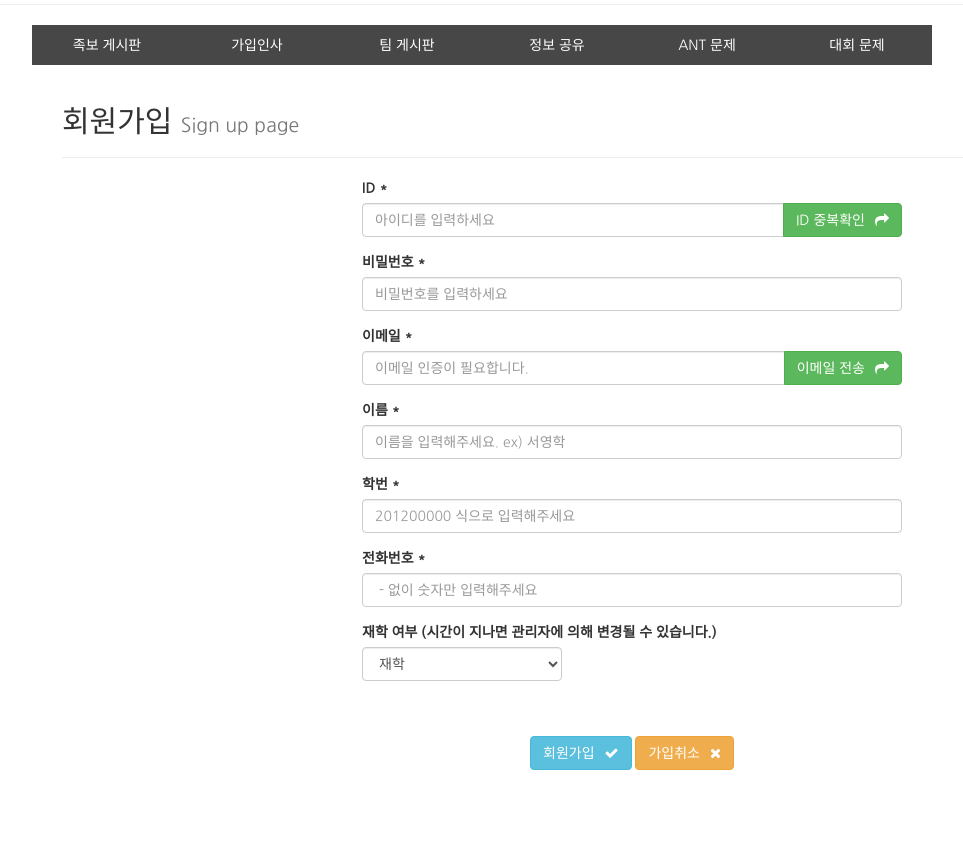
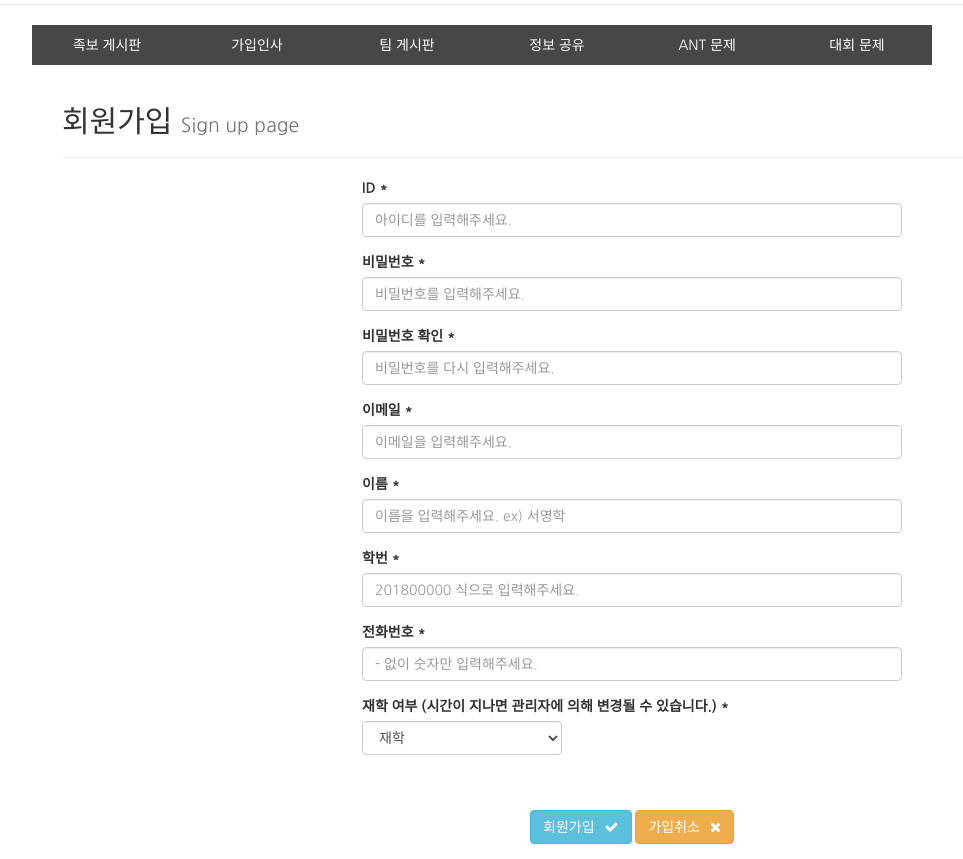
Before and after one commit to CNU-ANT/ANT-Cave, a Django app: page /signup/ in a window 1280 px wide. Shown: the part 315-1174 px from the top of the page, without its empty margins (8-971 px from the left). Before the commit the page ends 1085 px from the top, so only its background shows below. Run offline with Django 3.2, Linux system fonts and the light colour scheme; some libraries are stand-ins or nearby versions.

Commit message:
Signup template과 Form 수정 (#8)
* 회원가입 template과 form 수정, 팀게시판 모델링

```diff
--- a/ANTCave/urls.py
+++ b/ANTCave/urls.py
@@ -29,8 +29,8 @@ urlpatterns = [
     url(r'share/(?P<pk>\d+)/$', ant_site.share_detail_page, name='share_detail'),
     url(r'ant_algo/$', ant_site.ant_algo_page, name='ant_algo'),
     url(r'ant_algo/(?P<pk>\d+)/$', ant_site.ant_algo_detail_page, name='ant_algo_detail'),
-    url(r'compet_algo/$', ant_site.competition_algo_page, name='compet_algo'),
-    url(r'compet_algo/(?P<pk>\d+)/$', ant_site.competition_algo_detail_page, name='compet_algo_detail'),
+    url(r'compete_algo/$', ant_site.competition_algo_page, name='compete_algo'),
+    url(r'compete_algo/(?P<pk>\d+)/$', ant_site.competition_algo_detail_page, name='compete_algo_detail'),
     url(r'find/$', ant_site.find_id_page, name='find_id'),
     url(r'signup/$', ant_site.sign_up_page, name='sign_up'),
     url(r'login/$', ant_site.login_page, name='login'),
--- a/ant/forms.py
+++ b/ant/forms.py
@@ -8,12 +8,98 @@ class LoginForm(forms.Form):
 
 
 class SignupForm(forms.Form):
-    id = forms.CharField(max_length=20, required=True)
-    password = forms.CharField(max_length=20, required=True)
-    email = forms.EmailField(required=True)
-    name = forms.CharField(max_length=10)
-    num = forms.CharField(max_length=10)
-    phone = forms.CharField(max_length=15)
+    id = forms.CharField(
+        max_length=20,
+        label='ID',
+        widget=forms.TextInput(
+            attrs={'class':'form-control',
+                   'placeholder':'아이디를 입력해주세요.',
+                   'required':True,
+        }),
+        required=True,
+    )
+    password = forms.CharField(
+        max_length=20,
+        label='비밀번호',
+        widget=forms.PasswordInput(
+            attrs={'class':'form-control',
+                   'placeholder':'비밀번호를 입력해주세요.',
+                   'required': True,
+
+            }),
+        required=True,
+    )
+    password_confirm = forms.CharField(
+        max_length=20,
+        label='비밀번호 확인',
+        widget=forms.PasswordInput(
+            attrs={'class': 'form-control',
+                   'placeholder': '비밀번호를 다시 입력해주세요.',
+                   'required': True,
+
+                   }),
+        required=True,
+    )
+    email = forms.EmailField(
+        label='이메일',
+        widget=forms.EmailInput(
+            attrs={'class':'form-control',
+                   'placeholder':'이메일을 입력해주세요.',
+                   'required':True,
+            }),
+        required=True,
+    )
+    name = forms.CharField(
+        max_length=10,
+        label='이름',
+        widget=forms.TextInput(
+            attrs={'class':'form-control',
+                   'placeholder':'이름을 입력해주세요. ex) 서영학',
+                   'required': True,
+            }),
+        required=True,
+    )
+    num = forms.CharField(
+        max_length=10,
+        label='학번',
+        widget=forms.TextInput(
+            attrs={'class':'form-control',
+                   'placeholder':'201800000 식으로 입력해주세요.',
+                   'minlength': 9,
+                   'maxlength': 9,
+                   'required': True,
+            }),
+        required=True,
+    )
+    phone = forms.CharField(
+        max_length=15,
+        label='전화번호',
+        widget=forms.TextInput(
+            attrs={
+                'class': 'form-control',
+                'placeholder':'- 없이 숫자만 입력해주세요.',
+                'maxlength':15,
+                'minlength':10,
+                'required': True,
+            }),
+        required=True,
+    )
+    is_attend = forms.ChoiceField(
+        label='재학 여부 (시간이 지나면 관리자에 의해 변경될 수 있습니다.)',
+        widget=forms.Select(
+            attrs={
+                'class':'form-control',
+                'style':'width:200px;',
+                'required': True,
+            },
+        ),
+        choices=(
+            ('a', '재학',),
+            ('l', '휴학',),
+            ('g', '졸업',),
+        ),
+        required=True,
+    )
     # class Meta:
     #     model = UserInfo
     #     exclude = [
--- a/templates/group_list.html
+++ b/templates/group_list.html
@@ -6,7 +6,7 @@
             <li><a href="{% url 'team' %}">팀 게시판</a></li>
             <li><a href="{% url 'share' %}">정보 공유</a></li>
             <li><a href="{% url 'ant_algo' %}">ANT 문제</a></li>
-            <li><a href="{% url 'compet_algo' %}">대회 문제</a></li>
+            <li><a href="{% url 'compete_algo' %}">대회 문제</a></li>
         </ul>
     </nav>
 </div>
--- a/templates/signup.html
+++ b/templates/signup.html
@@ -3,64 +3,30 @@
 
     <article class="container">
         <div class="page-header">
-          <h2>회원가입 <small> Sign up page</small></h2>
+            <h2>회원가입
+                <small> Sign up page</small>
+            </h2>
         </div>
 
         <div class="col-md-6 col-md-offset-3">
-          <form role="form" method = "POST">
+            <form role="form" method="POST">
                 {% csrf_token %}
+                {% for input in form %}
                     <div class="form-group">
-        <label for="register_id">ID *</label>
-         <div class="input-group">
-        <input type="text" class="form-control" name="register_id" id = "register_id" placeholder="아이디를 입력하세요"required/>
-        <span class="input-group-btn">
-                  <button class="btn btn-success">ID 중복확인<i class="fa fa-mail-forward spaceLeft"></i></button>
-                </span>
+                        <label for="{{ input.id_for_label }}">{{ input.label }} *</label>
+                        {{ input }}
                     </div>
-             {% if id_err %}
-        <span>{{ id_err }}</span>
-        {% endif %}
-    </div>
-
-    <div class="form-group">
-        <label for="register_password">비밀번호 *</label>
-        <input type="password" class="form-control"  name="register_password" id="register_password" placeholder="비밀번호를 입력하세요"required/>
-    </div>
-
-      <div class="form-group">
-
-     <label for="register_email">이메일 *</label>
-          <div class="input-group">
-       <input type="email" class="form-control" name="register_email" id="register_email" placeholder="이메일 인증이 필요합니다."required/> {# 이메일 인증 필요 #}
-       <span class="input-group-btn">
-                  <button class="btn btn-success">이메일 전송<i class="fa fa-mail-forward spaceLeft"></i></button>
-                </span>
-          </div>
-      </div>
-      <div class="form-group">
-          <label for="register_name">이름 *</label><input type="text" class="form-control" name="register_name" id="register_name"  placeholder="이름을 입력해주세요. ex) 서영학"required></p>
-      </div>
-     <div class="form-group">
-          <label for="register_student_num">학번 *</label><input type="text" class="form-control" name="register_student_num" id="register_student_num" placeholder="201200000 식으로 입력해주세요"required></p>
-      </div>
-
-     <div class="form-group">
-          <label for="register_phone">전화번호 * </label><input type="tel" class="form-control" name="register_phone" id="register_phone" placeholder=" - 없이 숫자만 입력해주세요" required></p>
-      </div>
-<div class="form-group">
-    <label for="register_phone">재학 여부 (시간이 지나면 관리자에 의해 변경될 수 있습니다.)</label>
-   <select name="is_attend"  class="form-control" style="width: 200px;">
-        <option value="attend">재학</option>
-        <option value="leave">휴학</option>
-        <option value="graduate">졸업</option>
-    </select>
-    </div>
-
+{#                    {% if input.errors %}#}
+{#                        <span>{{ input.errors }}</span>#}
+{#                    {% endif %}#}
+                {% endfor %}
                 <br><br>
 
                 <div class="form-group text-center">
                     <button type="submit" class="btn btn-info">회원가입<i class="fa fa-check spaceLeft"></i></button>
-      <button type="submit" class="btn btn-warning">가입취소<i class="fa fa-times spaceLeft"></i></button>
+                    <a href="{% url 'login' %}">
+                        <button type="button" class="btn btn-warning">가입취소<i class="fa fa-times spaceLeft"></i></button>
+                    </a>
                 </div>
 
             </form>
```
Also changed, not shown: ant/models.py (+34 -1 lines). Lines whose indentation alone changed are shown as unchanged.
